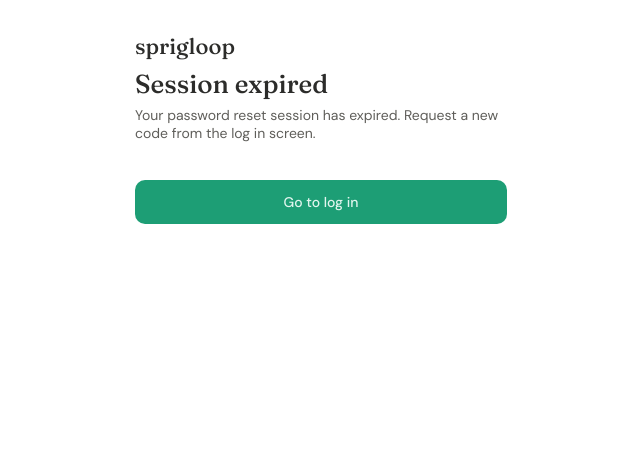
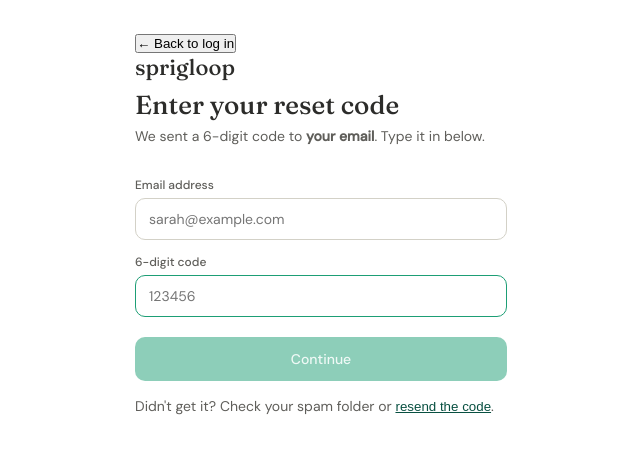
Before and after one commit to chrisolah/BabyInventory, a React (Vite) app: page /reset-password in a window 1280 px wide. Shown: the top 454 px of the page, without its empty margins (319-959 px from the left). Built offline with nearby package versions, Linux system fonts and the light colour scheme; no server answers.

Commit message:
Move recovery code-entry to /reset-password; atomic welcome dedupe via welcome_log table

```diff
--- a/src/screens/Login.jsx
+++ b/src/screens/Login.jsx
@@ -29,15 +29,14 @@
   const [password, setPassword] = useState('')
   // 'password' = email + password sign-in
   // 'magic'    = email-only, we send a 6-digit code, user enters it to sign in
-  // The forgot-password flow uses the same code-entry UI but a different verifyOtp type.
   const [method, setMethod] = useState('password')
   const [loading, setLoading] = useState(false)
-  // Two-step OTP state. While `codeStep` is null we're on the request screen;
-  // once we've successfully sent a code we flip to 'magic' (sign-in) or
-  // 'recovery' (password reset) and render the code-entry UI. The string is
-  // also passed to verifyOtp's `type` field — 'email' for sign-in,
-  // 'recovery' for password reset.
-  const [codeStep, setCodeStep] = useState(null) // null | 'magic' | 'recovery'
+  // Magic-link code-entry state. When non-null we're on the code-entry screen
+  // and `code` is what the user typed. Recovery is NOT handled here anymore —
+  // the recovery code-entry lives on /reset-password (unguarded route) so the
+  // post-verify auth-state flip can't race PublicRoute into bouncing the user
+  // to /home before navigate('/reset-password') runs.
+  const [codeStep, setCodeStep] = useState(null) // null | 'magic'
   const [code, setCode] = useState('')
   const [error, setError] = useState(null)
   const codeInputRef = useRef(null)
@@ -116,10 +115,10 @@
     setError(null)
     track.passwordResetRequested()
 
-    // Use signInWithOtp with the recovery flow handled via resetPasswordForEmail
-    // — Supabase issues a 6-digit token in the recovery email regardless of
-    // whether we set redirectTo. We omit redirectTo entirely since we're
-    // verifying via code, not link.
+    // Send the recovery email (issues a 6-digit token). The user's code-entry
+    // screen lives at /reset-password — that route is unguarded, so verifying
+    // the OTP there can't trigger PublicRoute on /login to redirect us to
+    // /home in the same auth-state-flip tick.
     const { error: resetError } = await supabase.auth.resetPasswordForEmail(
       email.trim()
     )
@@ -131,8 +130,8 @@
       return
     }
 
-    setCodeStep('recovery')
-    setCode('')
+    // Hand the email off in URL state so the user doesn't have to retype it.
+    navigate(`/reset-password?email=${encodeURIComponent(email.trim())}`)
   }
 
   async function handleVerifyCode(e) {
@@ -143,14 +142,11 @@
     setLoading(true)
     setError(null)
 
-    // verifyOtp's `type` field decides what kind of session we get:
-    //   • 'email' — fully signed-in session (magic-link replacement)
-    //   • 'recovery' — recovery session that allows updateUser({ password })
-    //                  but expires shortly afterward, forcing a fresh login.
+    // Magic-link sign-in only — recovery code-entry now lives on /reset-password.
     const { error: verifyError } = await supabase.auth.verifyOtp({
       email: email.trim(),
       token: trimmed,
-      type: codeStep === 'recovery' ? 'recovery' : 'email',
+      type: 'email',
     })
 
     setLoading(false)
@@ -165,13 +161,8 @@
       return
     }
 
-    if (codeStep === 'recovery') {
-      track.passwordResetRequested() // arrival at the new-password screen
-      navigate('/reset-password')
-    } else {
-      track.loginCompleted('magic')
-      navigate(nextPath)
-    }
+    track.loginCompleted('magic')
+    navigate(nextPath)
   }
 
   async function handleResendCode() {
@@ -179,13 +170,10 @@
     setLoading(true)
     setError(null)
 
-    const { error: resendError } =
-      codeStep === 'recovery'
-        ? await supabase.auth.resetPasswordForEmail(email.trim())
-        : await supabase.auth.signInWithOtp({
-            email: email.trim(),
-            options: { shouldCreateUser: false },
-          })
+    const { error: resendError } = await supabase.auth.signInWithOtp({
+      email: email.trim(),
+      options: { shouldCreateUser: false },
+    })
 
     setLoading(false)
 
@@ -197,9 +185,8 @@
     if (codeInputRef.current) codeInputRef.current.focus()
   }
 
-  // CODE ENTRY SCREEN (shared by magic-link sign-in and password recovery)
+  // CODE ENTRY SCREEN (magic-link sign-in only — recovery lives on /reset-password)
   if (codeStep) {
-    const isRecovery = codeStep === 'recovery'
     return (
       <div className={styles.page}>
         <div className={styles.wrap}>
@@ -211,7 +198,7 @@
             ← Back
           </button>
           <div className={styles.logo}>sprigloop</div>
-          <h1 className={styles.title}>{isRecovery ? 'Enter your reset code' : 'Enter your sign-in code'}</h1>
+          <h1 className={styles.title}>Enter your sign-in code</h1>
           <p className={styles.sub}>
             We sent a 6-digit code to <strong>{email}</strong>. Type it in below.
           </p>
@@ -241,7 +228,7 @@
               type="submit"
               disabled={loading || code.trim().length < 6}
             >
-              {loading ? 'Checking…' : isRecovery ? 'Continue' : 'Sign in'}
+              {loading ? 'Checking…' : 'Sign in'}
             </button>
           </form>
 
--- a/src/screens/ResetPassword.jsx
+++ b/src/screens/ResetPassword.jsx
@@ -1,44 +1,100 @@
-import { useState, useEffect } from 'react'
-import { useNavigate } from 'react-router-dom'
+import { useState, useEffect, useRef } from 'react'
+import { useNavigate, useLocation } from 'react-router-dom'
 import { supabase } from '../lib/supabase'
 import { track } from '../lib/analytics'
 import styles from './ResetPassword.module.css'
 
-// New-password screen, reached after a user verifies their 6-digit recovery
-// code on the Login screen.
+// Password reset flow, end-to-end on a single unguarded route.
 //
 // Flow:
-//  1. User taps "Forgot password?" on /login → enters email → receives a
-//     6-digit code by email.
-//  2. User enters the code into the Login code-entry screen, which calls
-//     verifyOtp({ type: 'recovery' }). On success, Supabase establishes a
-//     short-lived recovery session that allows updateUser({ password }).
-//  3. Login navigates here. We expect a session to already exist.
-//  4. On submit: updateUser({ password }) → signOut() → redirect to /login.
+//  1. /login: user taps "Forgot password?" → enters email → we call
+//     resetPasswordForEmail() → navigate here with ?email=... in the URL.
+//  2. Step 'code' (this screen): user enters the 6-digit code we just emailed.
+//     verifyOtp({type:'recovery'}) creates a short-lived recovery session.
+//  3. Step 'password' (this screen): user picks a new password →
+//     updateUser({password}) → signOut → step 'done' → bounce to /login.
 //
-// If the user lands here without a session (visited directly, or recovery
-// session expired), we show an error and link back to /login.
+// Why both steps live here (and not on /login):
+//   verifyOtp({type:'recovery'}) signs the user in. If we ran it on /login,
+//   AuthProvider's setUser would propagate, PublicRoute on /login would
+//   render <Navigate to="/home" replace/>, and that <Navigate>'s effect
+//   would override our imperative navigate('/reset-password') in the same
+//   tick. /reset-password is unguarded, so doing the verify here can't race.
+//
+// Direct landings (no email in URL): user is allowed to type their email
+// manually and request a fresh code from this screen. This handles the case
+// where the email link Outlook tried to "preview" never made it back to the
+// browser tab.
 export default function ResetPassword() {
   const navigate = useNavigate()
-  const [status, setStatus] = useState('checking') // 'checking' | 'ready' | 'invalid' | 'done'
+  const location = useLocation()
+  const initialEmail = new URLSearchParams(location.search).get('email') || ''
+  const [step, setStep] = useState('code') // 'code' | 'password' | 'done'
+  const [email, setEmail] = useState(initialEmail)
+  const [code, setCode] = useState('')
   const [password, setPassword] = useState('')
   const [confirm, setConfirm] = useState('')
   const [loading, setLoading] = useState(false)
   const [error, setError] = useState(null)
+  const codeInputRef = useRef(null)
 
   useEffect(() => {
-    // After verifyOtp({type:'recovery'}) on /login the session should already
-    // be in place. We do a single getSession check; no need to wait for
-    // PASSWORD_RECOVERY events anymore (those came from the link/hash flow).
-    let cancelled = false
-    supabase.auth.getSession().then(({ data: { session } }) => {
-      if (cancelled) return
-      setStatus(session ? 'ready' : 'invalid')
+    if (step === 'code' && codeInputRef.current) {
+      codeInputRef.current.focus()
+    }
+  }, [step])
+
+  async function handleVerifyCode(e) {
+    e.preventDefault()
+    const trimmedCode = code.trim()
+    const trimmedEmail = email.trim()
+    if (!trimmedCode || !trimmedEmail) return
+
+    setLoading(true)
+    setError(null)
+
+    const { error: verifyError } = await supabase.auth.verifyOtp({
+      email: trimmedEmail,
+      token: trimmedCode,
+      type: 'recovery',
     })
-    return () => { cancelled = true }
-  }, [])
 
-  async function handleSubmit(e) {
+    setLoading(false)
+
+    if (verifyError) {
+      setError(
+        verifyError.message?.toLowerCase().includes('expired') || verifyError.message?.toLowerCase().includes('invalid')
+          ? "That code didn't work. Double-check it, or tap \u201Cresend\u201D for a new one."
+          : verifyError.message
+      )
+      return
+    }
+
+    track.passwordResetRequested() // arrival at the new-password screen
+    setStep('password')
+    setCode('')
+  }
+
+  async function handleResendCode() {
+    const trimmedEmail = email.trim()
+    if (!trimmedEmail) {
+      setError('Enter your email first.')
+      return
+    }
+    setLoading(true)
+    setError(null)
+
+    const { error: resendError } = await supabase.auth.resetPasswordForEmail(trimmedEmail)
+    setLoading(false)
+    if (resendError) {
+      setError(resendError.message)
+      return
+    }
+    setCode('')
+    if (codeInputRef.current) codeInputRef.current.focus()
+  }
+
+  async function handleSubmitPassword(e) {
     e.preventDefault()
     if (password.length < 8) {
       setError('Password must be at least 8 characters.')
@@ -66,38 +122,84 @@
     await supabase.auth.signOut()
 
     setLoading(false)
-    setStatus('done')
+    setStep('done')
   }
 
-  if (status === 'checking') {
+  // ─── STEP: code entry ──────────────────────────────────────────────────────
+  if (step === 'code') {
     return (
       <div className={styles.page}>
         <div className={styles.wrap}>
+          <button className={styles.back} onClick={() => navigate('/login')}>← Back to log in</button>
           <div className={styles.logo}>sprigloop</div>
-          <div className={styles.loadingState}>Loading…</div>
+          <h1 className={styles.title}>Enter your reset code</h1>
+          <p className={styles.sub}>
+            We sent a 6-digit code to <strong>{email || 'your email'}</strong>. Type it in below.
+          </p>
+
+          <form onSubmit={handleVerifyCode} className={styles.form}>
+            {!initialEmail && (
+              <div className={styles.formGroup}>
+                <label className={styles.label}>Email address</label>
+                <input
+                  className={styles.input}
+                  type="email"
+                  placeholder="sarah@example.com"
+                  value={email}
+                  onChange={e => setEmail(e.target.value)}
+                  autoComplete="email"
+                  required
+                />
+              </div>
+            )}
+
+            <div className={styles.formGroup}>
+              <label className={styles.label}>6-digit code</label>
+              <input
+                ref={codeInputRef}
+                className={styles.input}
+                type="text"
+                inputMode="numeric"
+                autoComplete="one-time-code"
+                pattern="[0-9]*"
+                maxLength={6}
+                placeholder="123456"
+                value={code}
+                onChange={e => setCode(e.target.value.replace(/\D/g, ''))}
+                required
+              />
+            </div>
+
+            {error && <div className={styles.error}>{error}</div>}
+
+            <button
+              className={styles.submitBtn}
+              type="submit"
+              disabled={loading || !email.trim() || code.trim().length < 6}
+            >
+              {loading ? 'Checking…' : 'Continue'}
+            </button>
+          </form>
+
+          <p className={styles.sub} style={{ marginTop: 16 }}>
+            Didn't get it? Check your spam folder or{' '}
+            <button
+              type="button"
+              onClick={handleResendCode}
+              disabled={loading}
+              style={{ background: 'none', border: 'none', color: '#085041', cursor: 'pointer', textDecoration: 'underline', padding: 0 }}
+            >
+              resend the code
+            </button>
+            .
+          </p>
         </div>
       </div>
     )
   }
 
-  if (status === 'invalid') {
-    return (
-      <div className={styles.page}>
-        <div className={styles.wrap}>
-          <div className={styles.logo}>sprigloop</div>
-          <h1 className={styles.title}>Session expired</h1>
-          <p className={styles.sub}>
-            Your password reset session has expired. Request a new code from the log in screen.
-          </p>
-          <button className={styles.submitBtn} onClick={() => navigate('/login')}>
-            Go to log in
-          </button>
-        </div>
-      </div>
-    )
-  }
-
-  if (status === 'done') {
+  // ─── STEP: done ────────────────────────────────────────────────────────────
+  if (step === 'done') {
     return (
       <div className={styles.page}>
         <div className={styles.wrap}>
@@ -119,7 +221,7 @@
     )
   }
 
-  // status === 'ready'
+  // ─── STEP: new password ────────────────────────────────────────────────────
   return (
     <div className={styles.page}>
       <div className={styles.wrap}>
@@ -129,7 +231,7 @@
           Pick something you'll remember. At least 8 characters.
         </p>
 
-        <form onSubmit={handleSubmit} className={styles.form}>
+        <form onSubmit={handleSubmitPassword} className={styles.form}>
           <div className={styles.formGroup}>
             <label className={styles.label}>New password</label>
             <input
```
Also changed, not shown: 2 other files (tests, documents, lock files or other folders).
